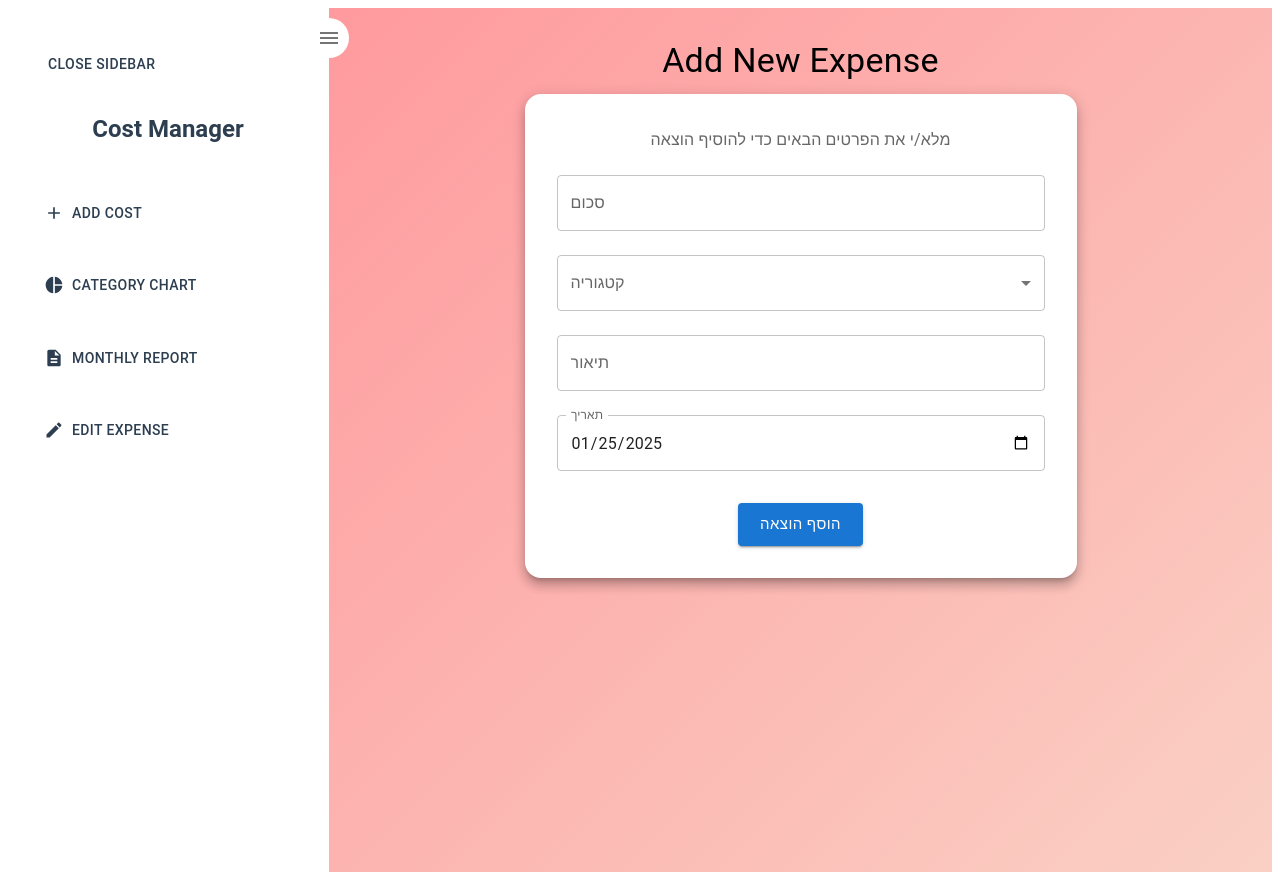
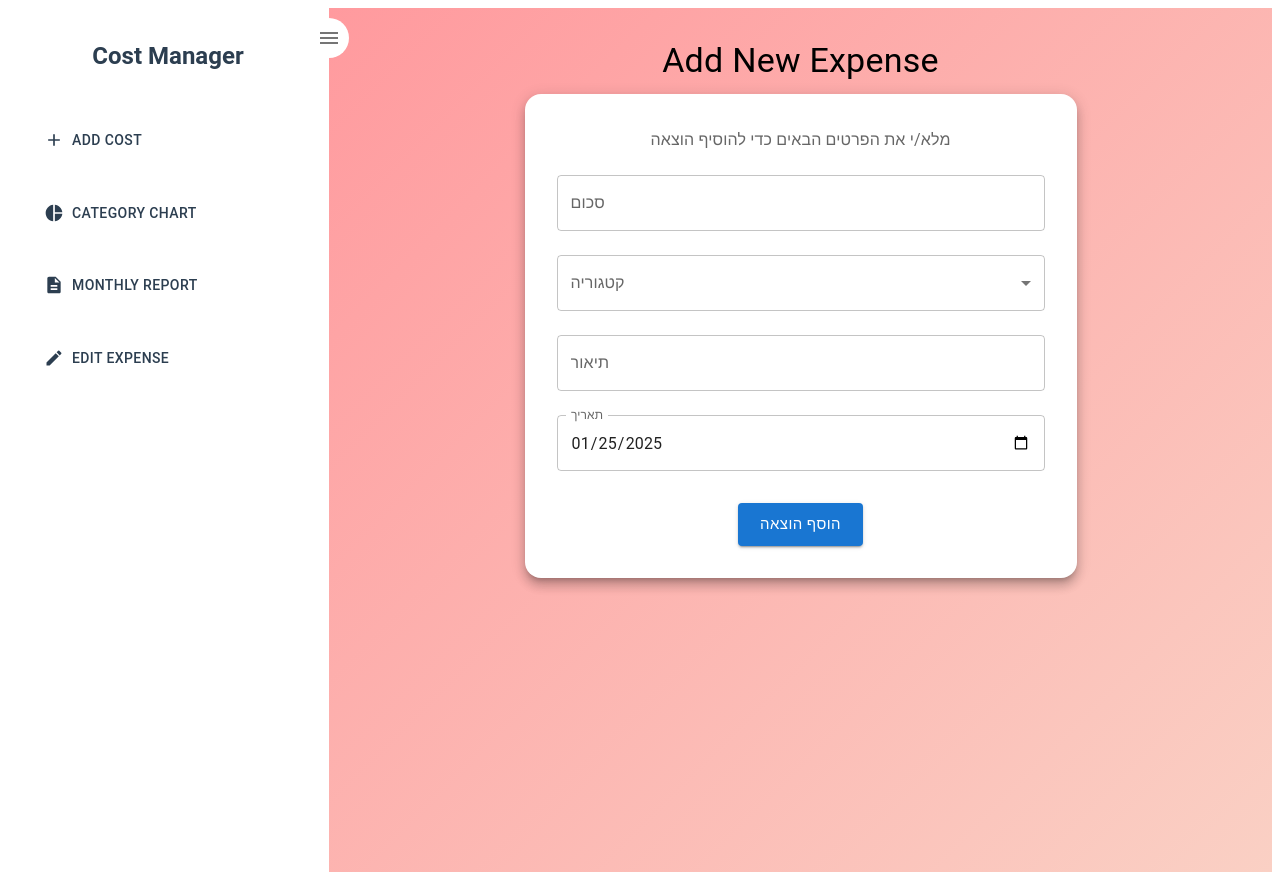
Before and after one commit to hen391/cost_manager_frontend, a React app: page / in a window 1280 px wide. Built offline with nearby package versions, Linux system fonts and the light colour scheme; the HTML template or start-up script is replaced by a standard one.

Commit message:
Update Sidebar.jsx

```diff
--- a/src/components/Sidebar.jsx
+++ b/src/components/Sidebar.jsx
@@ -28,26 +28,6 @@ const Sidebar = ({ onSelectComponent }) => {
                 gap: '24px'
             }}
         >
-            <Button
-                variant="text"
-                onClick={toggleSidebar}
-                sx={{
-                    padding: '12px 20px',
-                    justifyContent: 'flex-start',
-                    color: '#2c3e50',
-                    backgroundColor: 'rgba(255, 255, 255, 0.7)',
-                    borderRadius: '12px',
-                    '&:hover': {
-                        backgroundColor: 'rgba(255, 255, 255, 0.9)',
-                        transform: 'translateY(-2px)',
-                        boxShadow: '0 4px 8px rgba(0,0,0,0.1)'
-                    },
-                    transition: 'all 0.3s ease'
-                }}
-            >
-                {isOpen ? 'Close Sidebar' : 'Open Sidebar'}
-            </Button>
-
             <Typography
                 variant="h5"
                 sx={{
```
